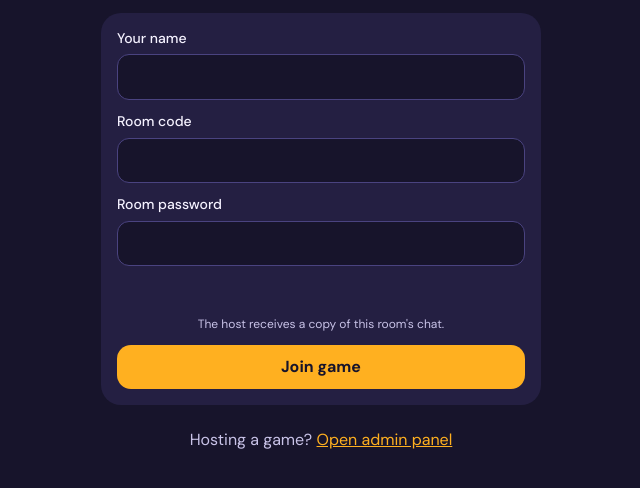
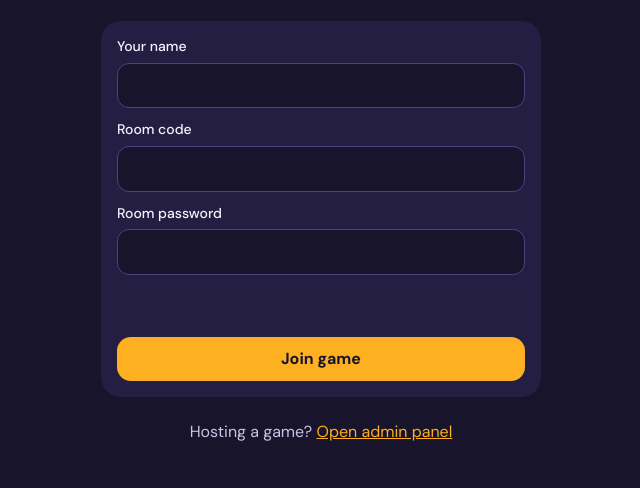
Before and after one commit to optiontraders27-sketch/Truth-or-dare, a plain HTML site: page game.html in a window 1280 px wide. Shown: the part 278-766 px from the top of the page, without its empty margins (319-959 px from the left). Drawn offline with nearby package versions, Linux system fonts and the light colour scheme.

Commit message:
Update game.html

```diff
--- a/game.html
+++ b/game.html
@@ -78,7 +78,7 @@ emoji-picker{width:100%;height:290px;--background:#241F42;--border-color:#4A4380
 <label id="jrl">Room code<input id="jroom" autocapitalize="characters"></label>
 <label>Room password<input id="jpass" type="password"></label>
 <div class="err" id="jerr"></div>
-<p class="m c" style="font-size:12px;margin:8px 0 0">The host receives a copy of this room's chat.</p>
+<p class="m c" style="font-size:12px;margin:8px 0 0"></p>
 <button class="p" id="jgo">Join game</button></div>
 <p class="c m" style="margin:0">Hosting a game? <a href="#admin">Open admin panel</a></p>
 </section>
```
